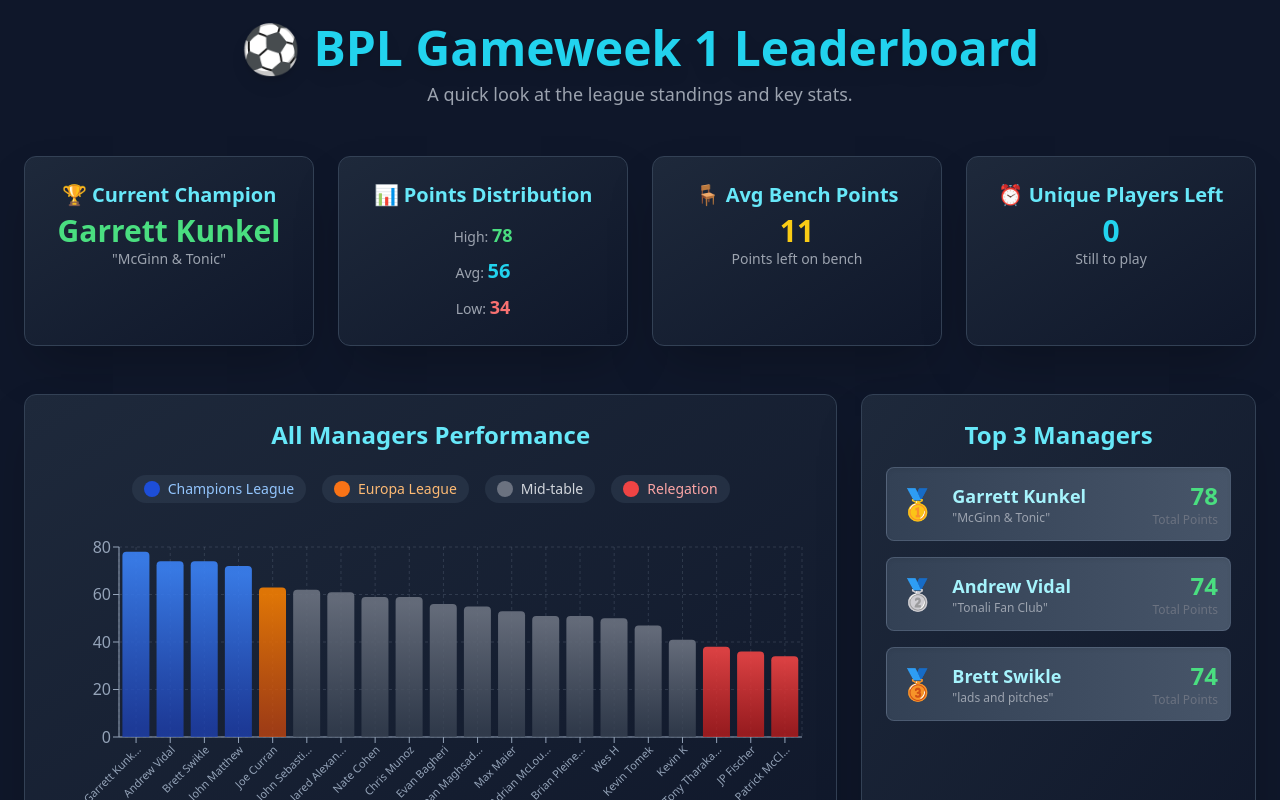
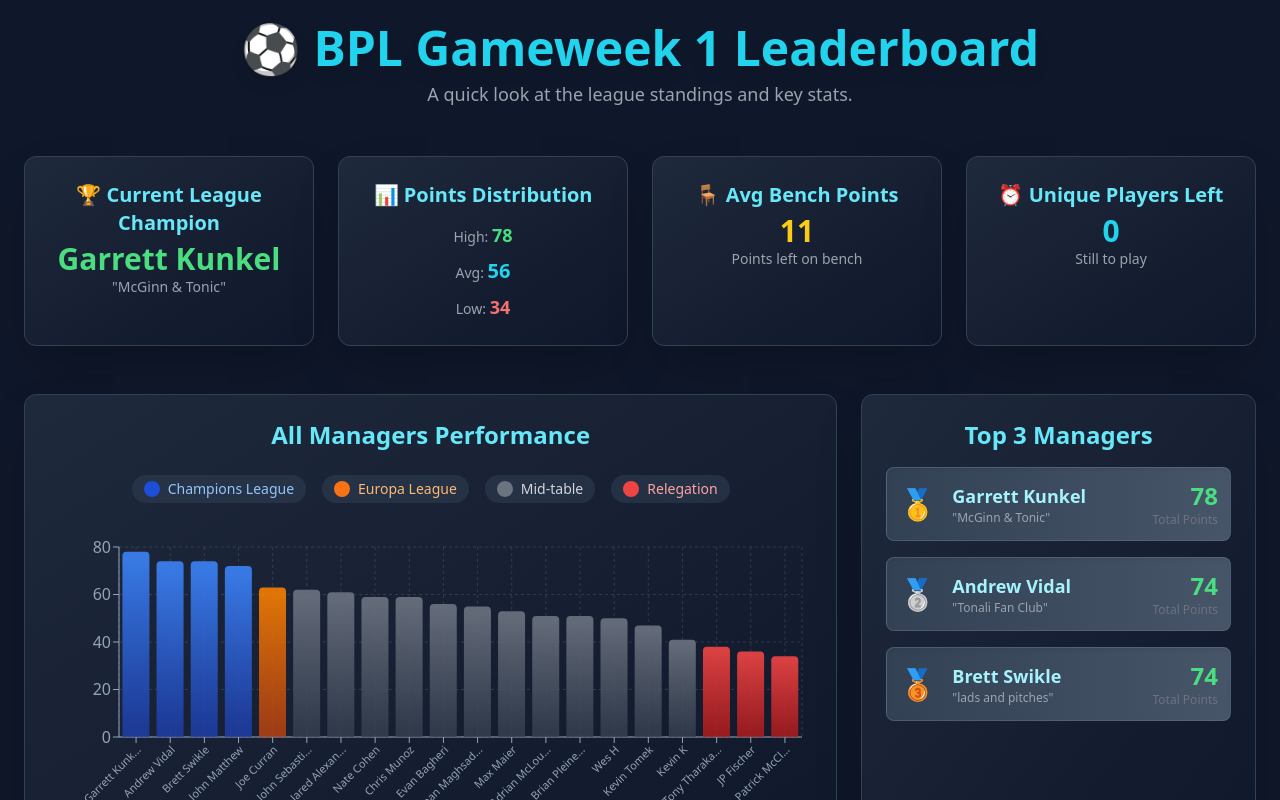
Before and after one commit to bswike/bpl, a React (Vite) app in the folder fpl-dashboard/: page / in a window 1280 px wide. Shown: the top 800 px of the page. Built offline with nearby package versions, Linux system fonts and the light colour scheme.

Commit message:
update tooltip to remove bench points and regular

```diff
--- a/fpl-dashboard/src/App.jsx
+++ b/fpl-dashboard/src/App.jsx
@@ -207,13 +207,7 @@ const FPLPointsChart = () => {
               Total: {data.total_points} points
             </p>
             <p className="text-gray-300 text-xxs">
-              Regular: {data.regular_points} pts
-            </p>
-            <p className="text-gray-300 text-xxs">
               Captain: {data.captain_points} pts ({captainLastName})
-            </p>
-            <p className="text-gray-300 text-xxs">
-              Bench: {data.bench_points} pts
             </p>
             <p className="text-gray-300 text-xxs">
               Starting XI Remaining: {data.remaining_players}
@@ -278,7 +272,7 @@ const FPLPointsChart = () => {
         {/* Top Stats Section */}
         <div className="grid grid-cols-1 sm:grid-cols-2 md:grid-cols-4 gap-4 sm:gap-6 mb-8 sm:mb-12">
           <div className="bg-gradient-to-br from-slate-800 to-slate-900 rounded-xl p-4 sm:p-6 shadow-2xl border border-slate-700 text-center">
-            <h3 className="text-lg sm:text-xl font-bold text-cyan-300 mb-1">🏆 Current Champion</h3>
+            <h3 className="text-lg sm:text-xl font-bold text-cyan-300 mb-1">🏆 Current League Champion</h3>
             <p className="text-2xl sm:text-3xl font-bold text-green-400">{topScorer?.manager_name || 'N/A'}</p>
             <p className="text-xs sm:text-sm text-gray-400 truncate">"{topScorer?.team_name || 'N/A'}"</p>
           </div>
```
